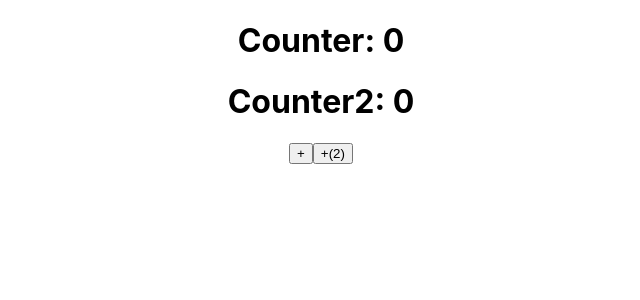
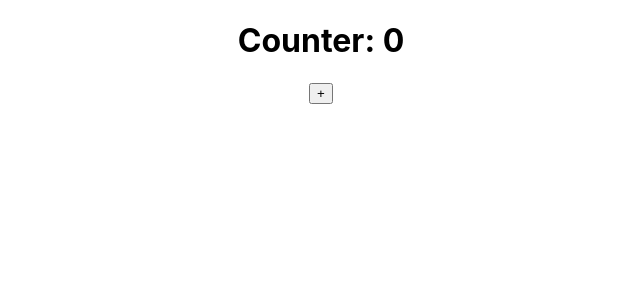
Before and after one commit to JoaoV1t0r/praticando_hooks, a React (Create React App) app: page / in a window 1280 px wide. Shown: the top 300 px of the page, without its empty margins (319-959 px from the left). Built offline with nearby package versions, Linux system fonts and the light colour scheme.

Commit message:
praticando useCallback

```diff
--- a/src/App.js
+++ b/src/App.js
@@ -1,44 +1,35 @@
-import { useEffect, useState } from 'react';
+import P from 'prop-types';
+import React, { useCallback, useState } from 'react';
 import './App.css';
+
+const Button = React.memo(function Button({ functionClick }) {
+  return (
+    <button
+      onClick={() => {
+        functionClick(10);
+      }}
+    >
+      +
+    </button>
+  );
+});
+
+Button.propTypes = {
+  functionClick: P.func,
+};
 
 function App() {
   const [counter, setCounter] = useState(0);
-  const [counter2, setCounter2] = useState(0);
 
-  //executa quando qualquer estado muda
-  useEffect(() => {
-    console.log('Sempre executa quando muda');
-  });
-
-  //executa quando é montado
-  useEffect(() => {
-    console.log('Executa quando é montado');
+  const handleIncrement = useCallback((num) => {
+    setCounter((c) => c + num);
   }, []);
-
-  //Exucuta qunado o estado do que é passado como dependencia muda
-  useEffect(() => {
-    console.log('Counter mudou para ', counter);
-  }, [counter]);
 
   return (
     <div className="App">
       <div>
         <h1>Counter: {counter}</h1>
-        <h1>Counter2: {counter2}</h1>
-        <button
-          onClick={() => {
-            setCounter(counter + 1);
-          }}
-        >
-          +
-        </button>
-        <button
-          onClick={() => {
-            setCounter2(counter2 + 1);
-          }}
-        >
-          +(2)
-        </button>
+        <Button functionClick={handleIncrement} />
       </div>
     </div>
   );
```
